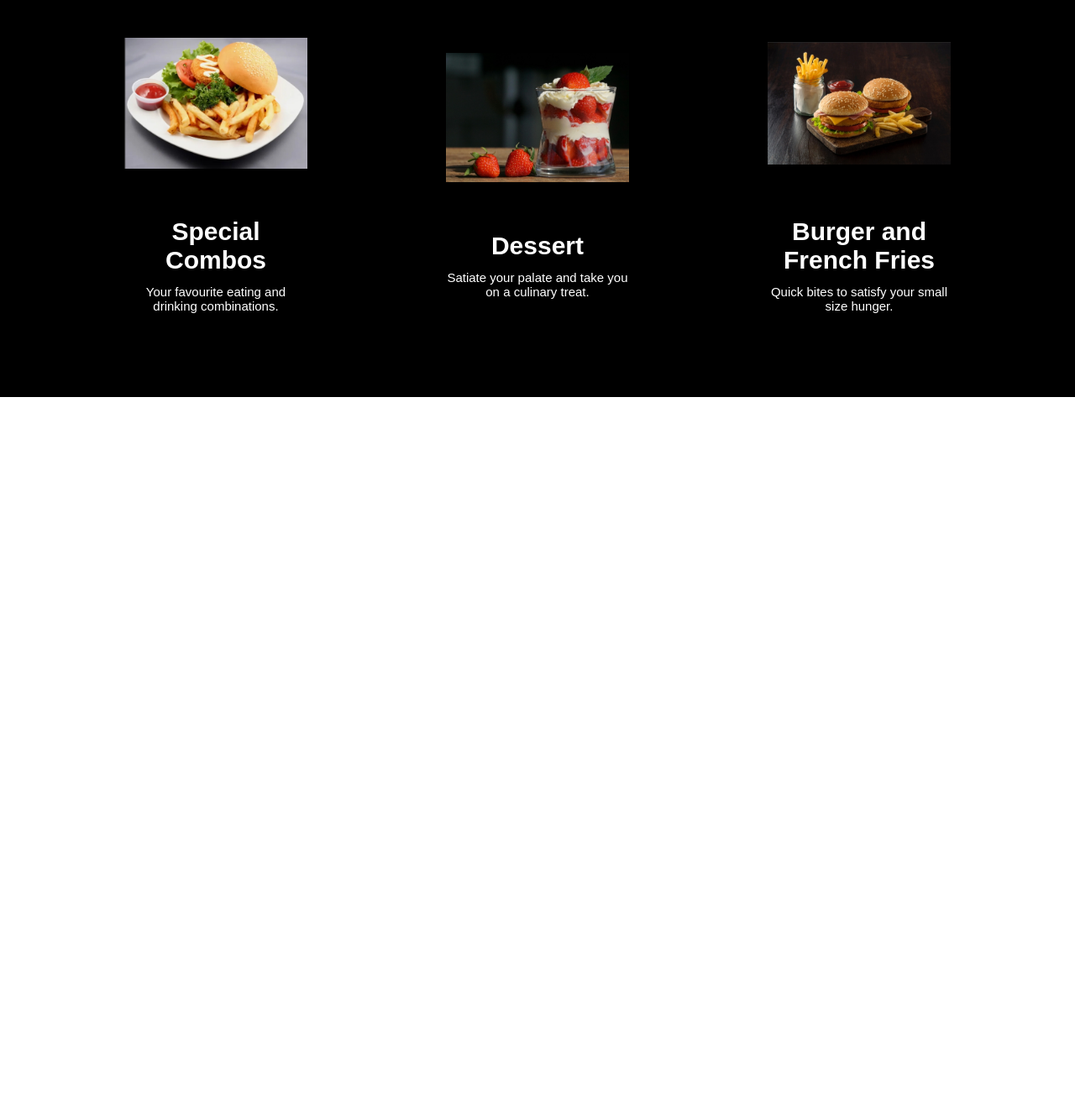
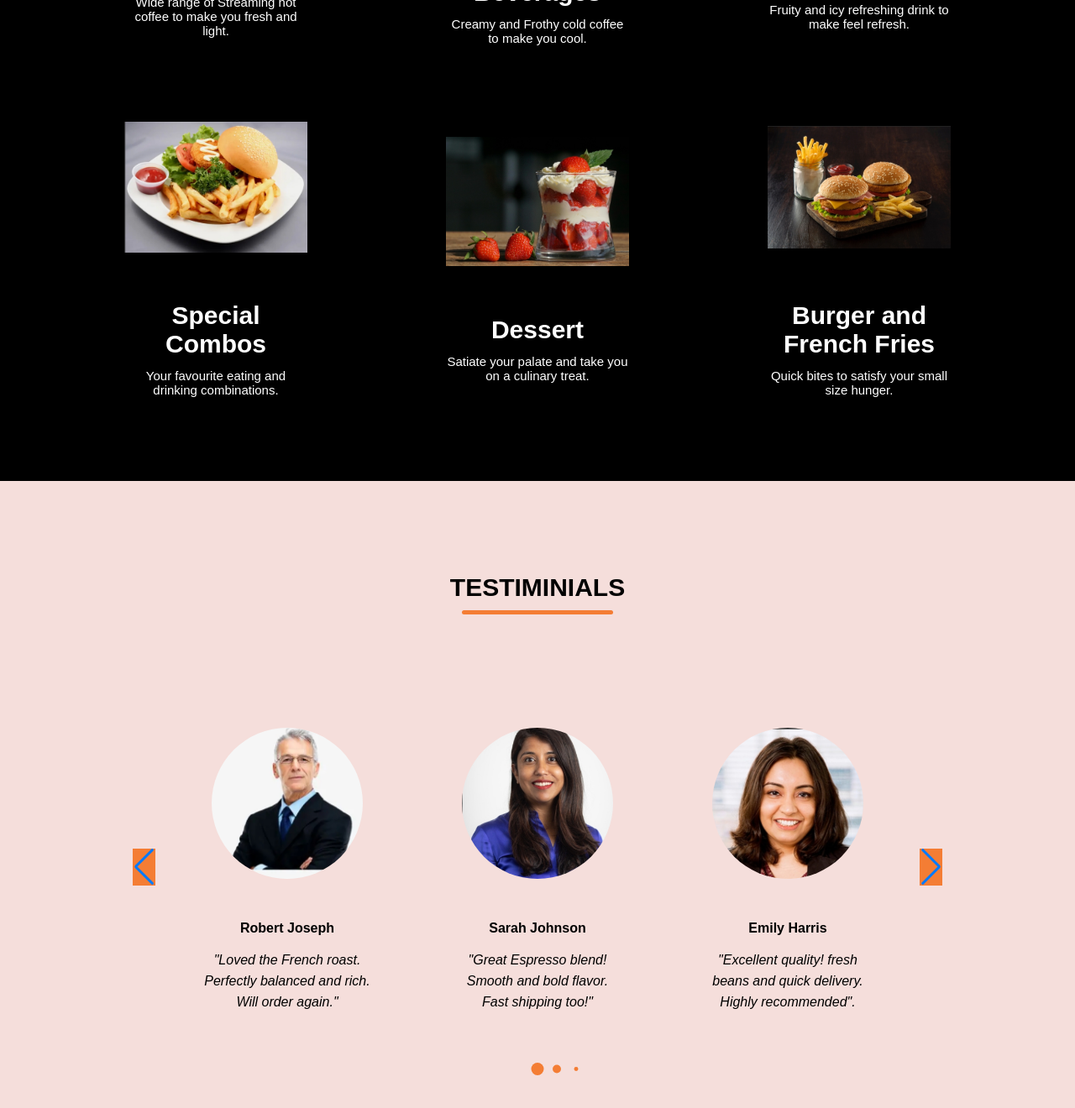
Before and after one commit to Rapunzel64/Coffee-Website, a plain HTML site: page index.html in a window 1280 px wide. Shown: the part 2008-3328 px from the top of the page at 84% size. Before the commit the page ends 2481 px from the top, so only its background shows below. Drawn offline with nearby package versions, Linux system fonts and the light colour scheme; a web font is replaced by a local one.

Commit message:
add testimonials section with swiper functionality

```diff
--- a/css-file/phone.css
+++ b/css-file/phone.css
@@ -87,3 +87,9 @@ body.show-mobile-menu .navbar .nav-menu {
         width:100%;
     }
 }
+.testimonials-section .slider-wrapper {
+    margin: 0 0 30px;
+}
+.testimonials-section .swiper-slide-button {
+    display: none;
+}
--- a/css-file/style.css
+++ b/css-file/style.css
@@ -29,7 +29,7 @@ img {
 }
 .section-title {
     text-align: center;
-    padding: 20px 0 40px;
+    padding: 60px 0 100px;
     text-transform: uppercase;
     font-size: 30px;
 }
@@ -222,3 +222,49 @@ header .navbar {
 .menu-section .menu-list .menu-item ,text {
     font-size: 15px;
 }
+
+/*testimonials section*/
+.testimonials-section {
+    padding: 50px 0 100px;
+    background-color: rgb(245, 222, 219);
+}
+.testimonials-section .slider-wrapper {
+    overflow: hidden;
+    margin: 0 60px 50px;
+}
+.testimonials-section .testimonial {
+    display: flex;
+    padding: 35px;
+    text-align: center;
+    flex-direction: column;
+    align-items: center;
+}
+.testimonials-section .testimonial .user-image {
+    width: 180px;
+    height: 180px;
+    border-radius: 50%;
+    object-fit: cover;
+    margin-bottom: 50px;
+}
+.testimonials-section .testimonial .name {
+    font-size: medium;
+    font-weight: 600;
+    margin-bottom: 16px;
+}
+.testimonials-section .testimonial .feedback {
+    line-height: 25px;
+}
+.testimonials-section .swiper-pagination-bullet {
+    width: 15px;
+    height: 15px;
+    opacity: 1;
+    background-color: rgb(244, 125, 52);
+}
+.testimonials-section .swiper-slide-button {
+    margin-top: -50px;
+    background-color: rgb(244, 125, 52);
+    transition: 0.3s ease;
+}
+.testimonials-section .swiper-slide-button:hover {
+    background-color: black;
+}
--- a/index.html
+++ b/index.html
@@ -6,6 +6,8 @@
     <title>Coffee </title>
     <link rel="stylesheet" href="css-file/style.css">
     <link rel="stylesheet" media="screen and (max-width:1024px)" href="css-file/phone.css">
+    <link rel="stylesheet" href="https://unpkg.com/swiper@7/swiper-bundle.min.css"
+/>
     <link rel="stylesheet" href="https://cdnjs.cloudflare.com/ajax/libs/font-awesome/7.0.0/css/all.min.css" />
     <style>
     @import url('https://fonts.googleapis.com/css2?family=Bree+Serif&family=Caveat&family=DM+Serif+Display:ital@1&family=Savate:ital,wght@0,200..900;1,200..900&family=Signika:wght@300..700&family=Special+Gothic+Expanded+One&display=swap');
@@ -116,8 +118,52 @@
                 </ul>
             </div>
         </section>
+
+        <!-- Testimonials Section -->
+        <section class="testimonials-section">
+           <h2 class="section-title">Testiminials</h2>
+           <div class="section-content">
+            <div class="slider-container swiper">
+                <div class="slider-wrapper">
+                    <ul class="testimonials-list swiper-wrapper">
+                        <li class="testimonial swiper-slide">
+                            <img src="testimonial-img/user1.jpeg" alt="User" class="user-image">
+                            <h3 class="name">Robert Joseph</h3>
+                            <i class="feedback">"Loved the French roast. Perfectly balanced and rich. Will order again."</i>
+                        </li>
+                        <li class="testimonial swiper-slide">
+                            <img src="testimonial-img/user2.jpeg" alt="User" class="user-image">
+                            <h3 class="name">Sarah Johnson</h3>
+                            <i class="feedback">"Great Espresso blend! Smooth and bold flavor. Fast shipping too!"</i>
+                        </li>
+                        <li class="testimonial swiper-slide">
+                            <img src="testimonial-img/user3.jpeg" alt="User" class="user-image">
+                            <h3 class="name">Emily Harris</h3>
+                            <i class="feedback">"Excellent quality! fresh beans and quick delivery. Highly recommended".</i>
+                        </li>
+                        <li class="testimonial swiper-slide">
+                            <img src="testimonial-img/user4.jpeg" alt="User" class="user-image">
+                            <h3 class="name">James Wilson</h3>
+                            <i class="feedback">"Fantastic mocha flavor.Fresh and aromatic. Quick shipping."</i>
+                        </li>
+                        <li class="testimonial swiper-slide">
+                            <img src="testimonial-img/user5.jpeg" alt="User" class="user-image">
+                            <h3 class="name">Anthony Thompson</h3>
+                            <i class="feedback">"Best decaf I've tried! Smooth and flavorful. Arrived Promptly."</i>
+                        </li>
+                    </ul>
+
+                    <div class="swiper-pagination swiper-pagination"></div>
+                    <div class="swiper-slide-button swiper-button-prev"></div>
+                    <div class="swiper-slide-button swiper-button-next"></div>
+                </div>
+            </div>
+           </div>
+        </section>
     </main>
 
+    <!-- swipper script -->
+    <script src="https://unpkg.com/swiper@7/swiper-bundle.min.js"></script>
     <script src="script.js"></script>
 </body>
 </html>
--- a/script.js
+++ b/script.js
@@ -7,3 +7,35 @@ menuOpenButton.addEventListener("click", () => {
 
 /*close menu when the close button is clicked */
 menuCloseButton.addEventListener("click", () => menuOpenButton.click());
+
+// Initialize Swiper
+const swiper = new Swiper('.slider-wrapper', {
+  loop: true,
+  grabCursor: true,
+  spaceBetween: 30,
+
+  // If we need pagination
+  pagination: {
+    el: '.swiper-pagination',
+    clickable: true,
+    dynamicBullets: true,
+  },
+  // Navigation arrows
+  navigation: {
+    nextEl: '.swiper-button-next',
+    prevEl: '.swiper-button-prev',
+  },
+
+  // Responsive breakpoints
+  breakpoints: {
+    0: {
+        slidesPerView: 1
+    },
+    768: {
+        slidesPerView: 2
+    },
+    1024: {
+        slidesPerView: 3
+    }
+  }
+});
```
Also changed, not shown: testimonial-img/user1.jpeg (added), testimonial-img/user2.jpeg (added), testimonial-img/user3.jpeg (added), testimonial-img/user4.jpeg (added), testimonial-img/user5.jpeg (added), testimonial-img/user6.jpeg (added), testimonial-img/user7.jpeg (added), testimonial-img/user8.jpeg (added).
